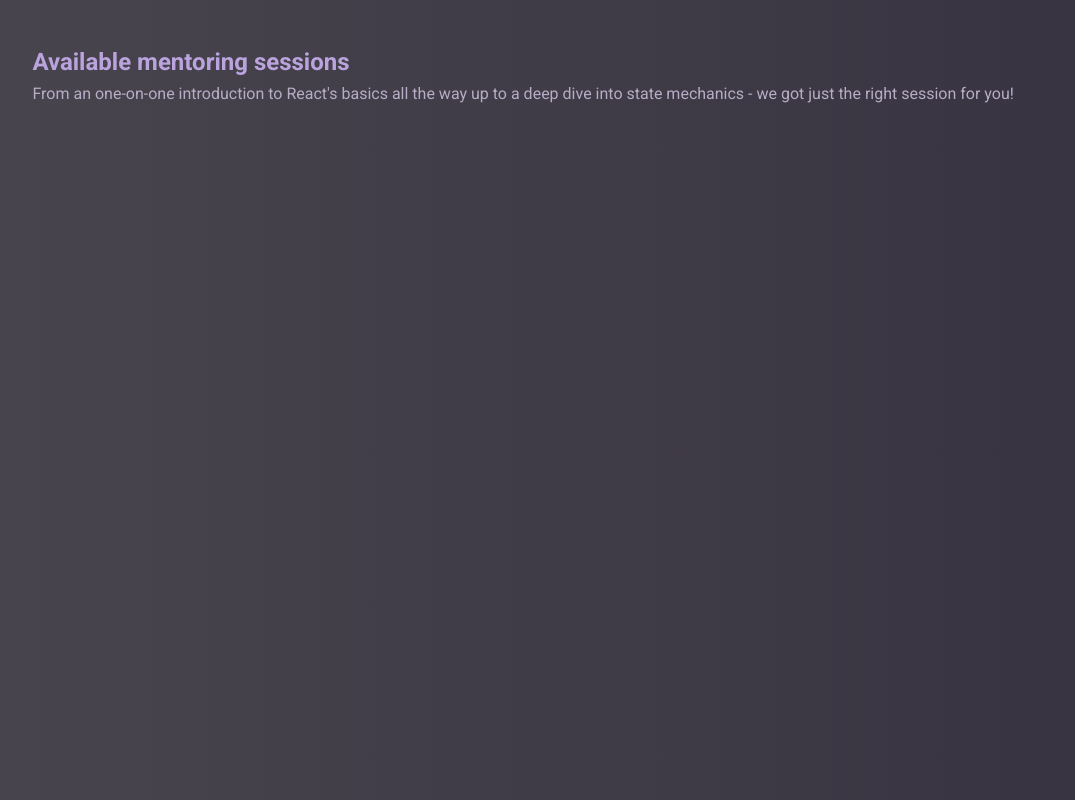
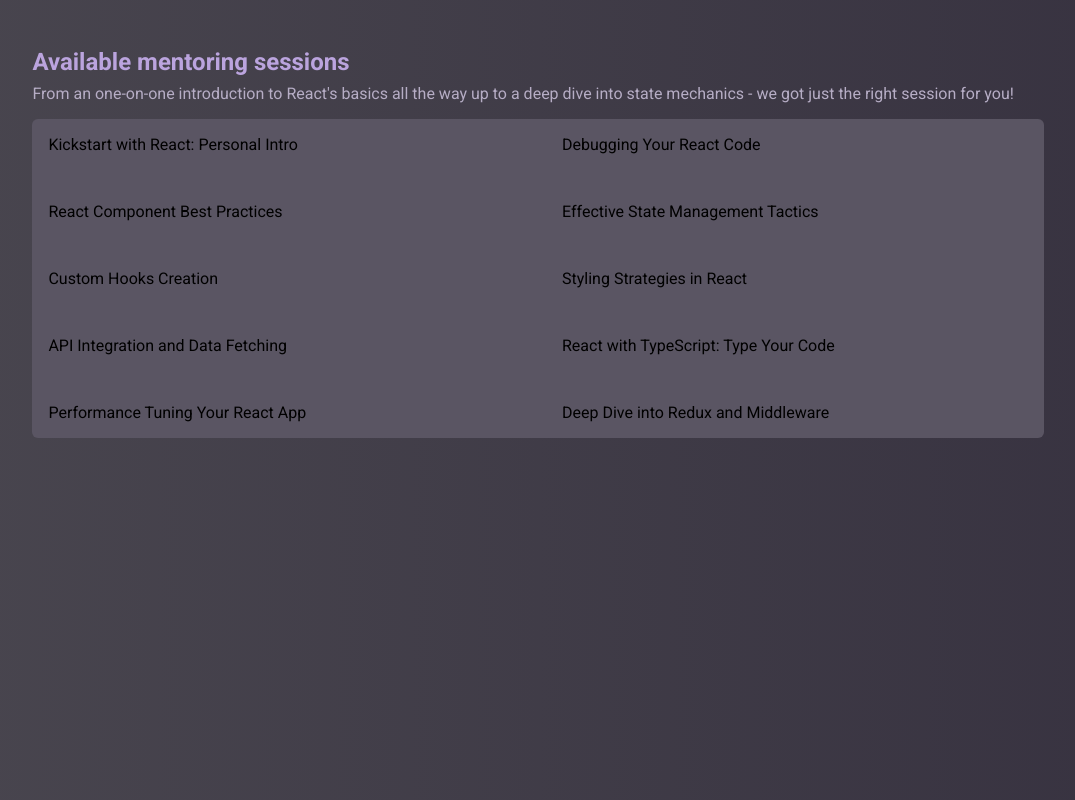
Before and after one commit to lboyadzhiev/book-session, a React (Vite) app: page /sessions in a window 1280 px wide. Shown: the whole page, without its empty margins (102-1177 px from the left). Built offline with nearby package versions, Linux system fonts and the light colour scheme.

Commit message:
Implement Sessions List Component

```diff
--- a/src/components/pages/SessionsPage/SessionsPage.tsx
+++ b/src/components/pages/SessionsPage/SessionsPage.tsx
@@ -1,4 +1,5 @@
 import { SESSIONS } from "../../../dummy-sessions.ts"; // normally, we would probably load that from a server
+import SessionsList from "./components/SessionsList.tsx";
 
 export default function SessionsPage() {
   return (
@@ -11,7 +12,7 @@ export default function SessionsPage() {
           you!
         </p>
       </header>
-      {/* Todo: Output list of sessions */}
+      <SessionsList sessions={SESSIONS} />
     </main>
   );
 }
--- /dev/null
+++ b/src/components/pages/SessionsPage/components/SessionsList.tsx
@@ -0,0 +1,20 @@
+type Session = {
+  id: string;
+  title: string;
+  summary: string;
+  image: string;
+};
+
+type SessionsListProps = {
+  sessions: Session[];
+};
+
+export default function SessionsList({ sessions }: SessionsListProps) {
+  return (
+    <ul id="sessions-list">
+      {sessions.map((session) => (
+        <li key={session.id}>{session.title}</li>
+      ))}
+    </ul>
+  );
+}
```
